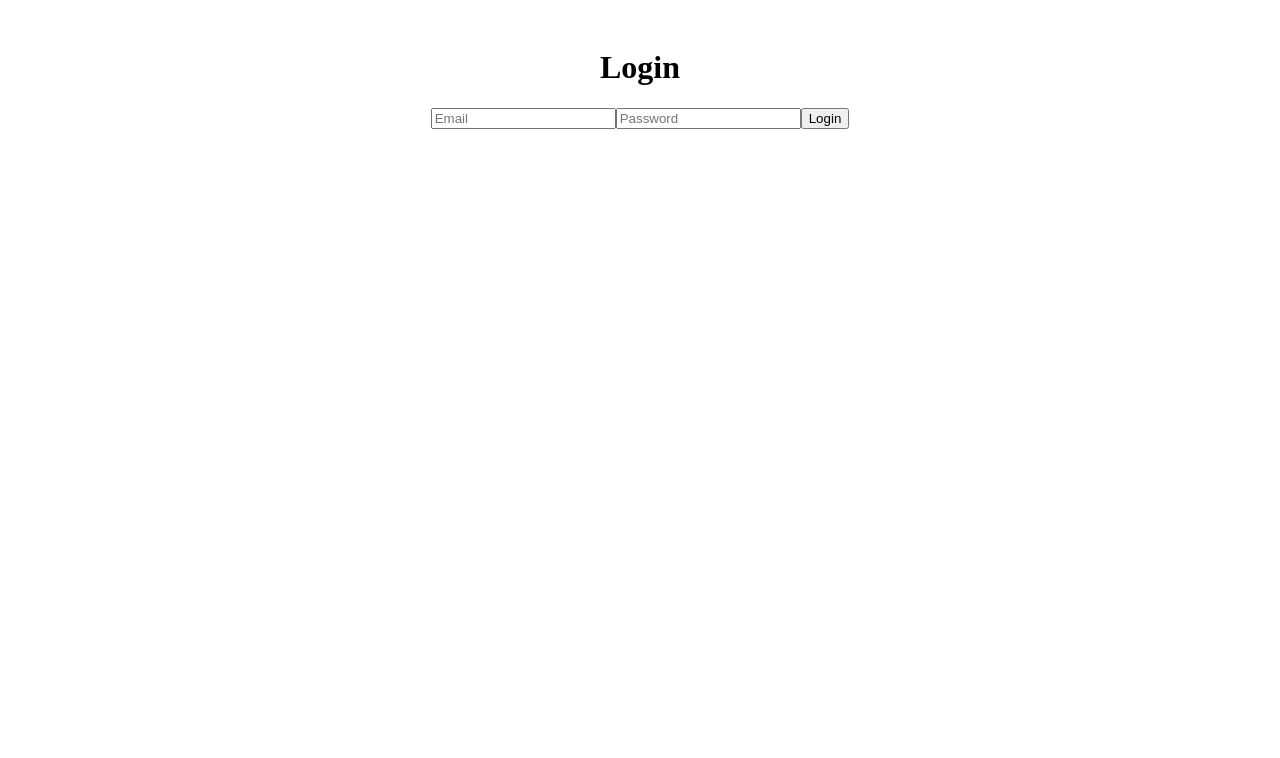
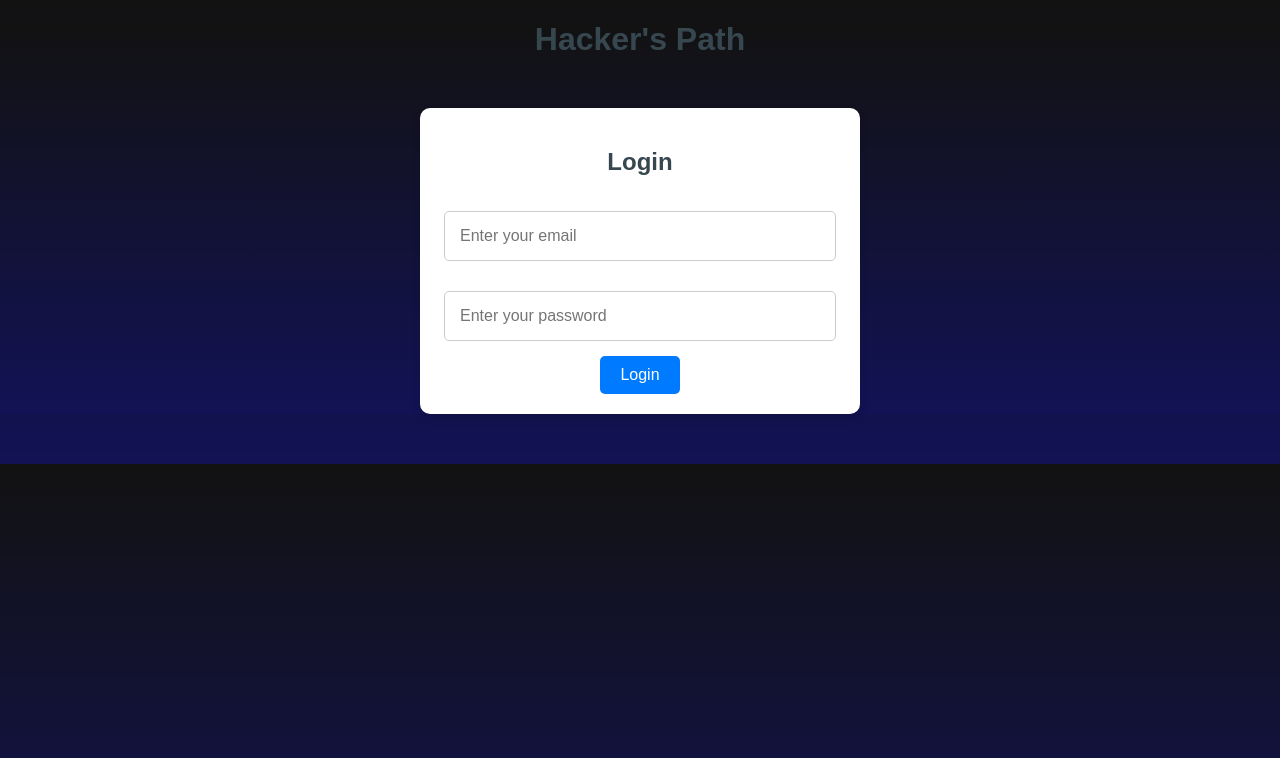
Before and after one commit to J4-CK/-test--Hackers-Path, a Next.js app: page /login in a window 1280 px wide. Shown: the top 758 px of the page. Built offline with nearby package versions, Linux system fonts and the light colour scheme.

Commit message:
Update login.js

```diff
--- a/pages/login.js
+++ b/pages/login.js
@@ -3,12 +3,14 @@ import { useRouter } from 'next/router';
 
 export default function LoginPage() {
   const router = useRouter();
-  const [email, setEmail] = useState('');
-  const [password, setPassword] = useState('');
   const [error, setError] = useState('');
 
   async function handleLogin(e) {
     e.preventDefault();
+
+    // Get form values
+    const email = e.target.email.value;
+    const password = e.target.password.value;
 
     try {
       const res = await fetch('/api/auth/login', {
@@ -30,24 +32,25 @@ export default function LoginPage() {
   }
 
   return (
-    <div style={{ padding: '20px', textAlign: 'center' }}>
-      <h1>Login</h1>
-      <form onSubmit={handleLogin}>
-        <input
-          type="email"
-          placeholder="Email"
-          value={email}
-          onChange={(e) => setEmail(e.target.value)}
-        />
-        <input
-          type="password"
-          placeholder="Password"
-          value={password}
-          onChange={(e) => setPassword(e.target.value)}
-        />
-        <button type="submit">Login</button>
-        {error && <p style={{ color: 'red' }}>{error}</p>}
-      </form>
-    </div>
+    <html lang="en">
+      <head>
+        <meta charSet="UTF-8" />
+        <meta name="viewport" content="width=device-width, initial-scale=1.0" />
+        <title>Login - Hacker's Path</title>
+        <link rel="stylesheet" href="/styles.css" />
+      </head>
+      <body>
+        <h1>Hacker's Path</h1>
+        <div className="container">
+          <h2>Login</h2>
+          <form onSubmit={handleLogin}>
+            <input type="email" id="email" placeholder="Enter your email" required />
+            <input type="password" id="password" placeholder="Enter your password" required />
+            <button type="submit">Login</button>
+            {error && <p id="error">{error}</p>}
+          </form>
+        </div>
+      </body>
+    </html>
   );
 }
```
